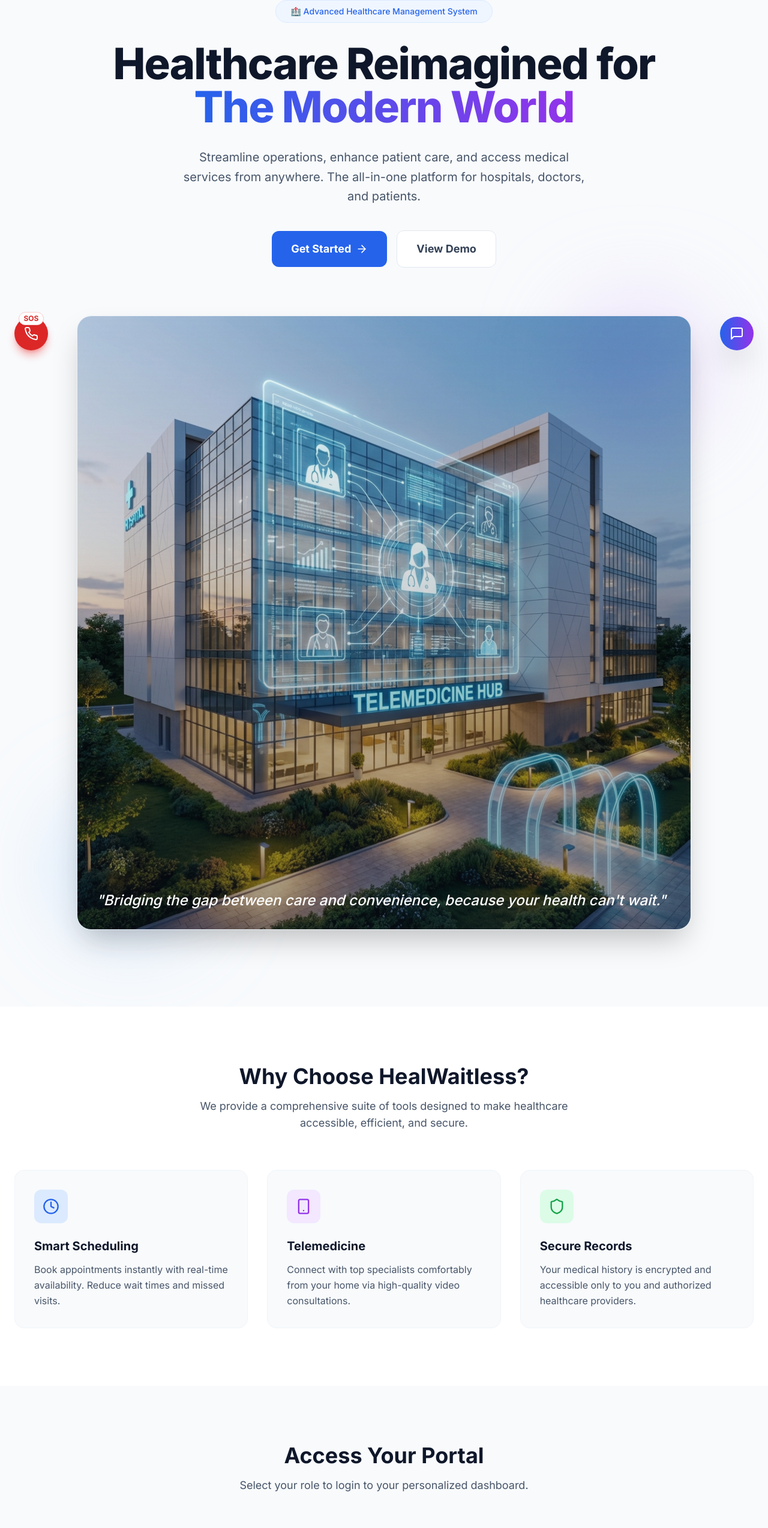
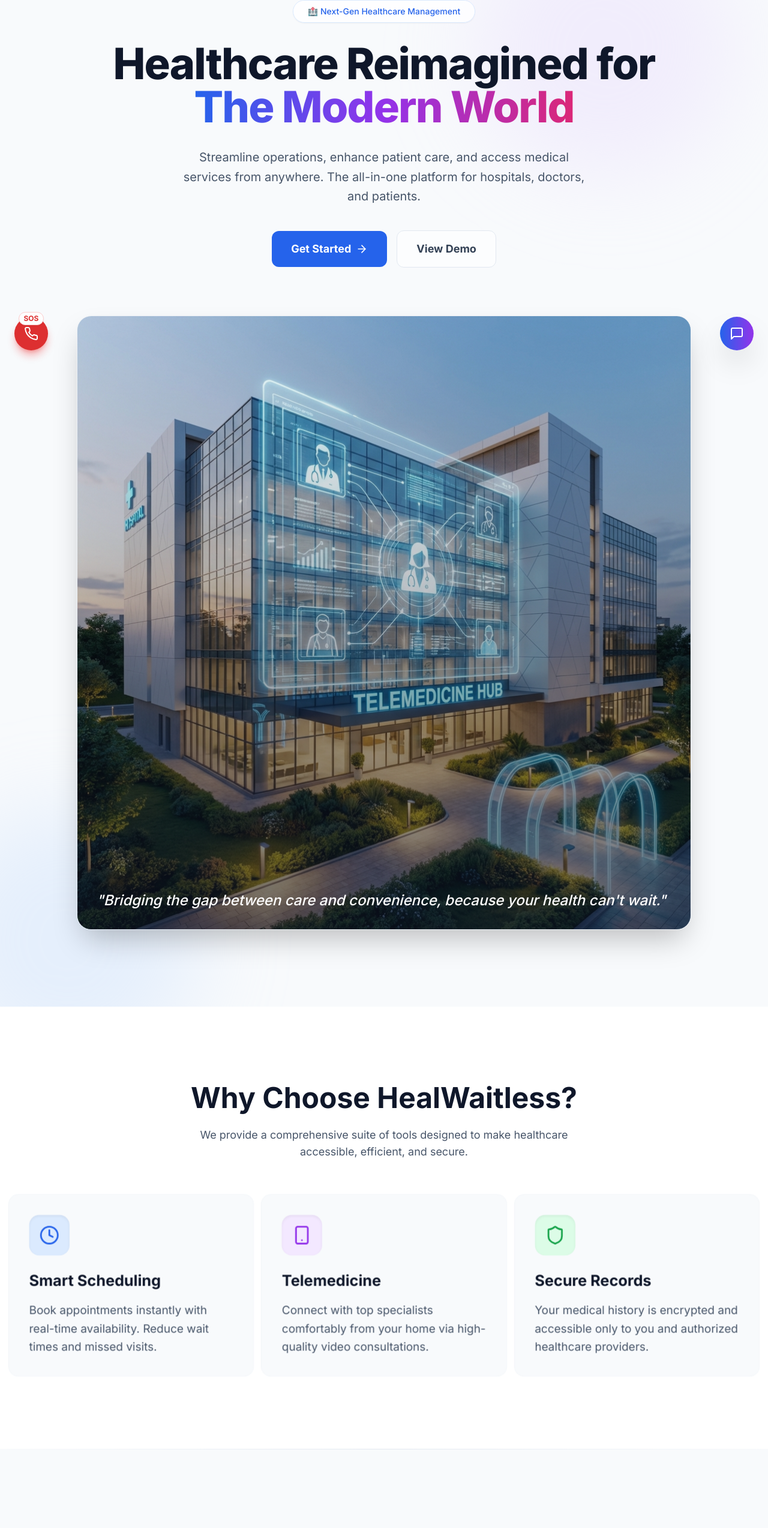
Before and after one commit to nikhild-10/hosptail-mangment-, a Next.js app in the folder client/: page / in a window 1280 px wide. Shown: the part 192-2739 px from the top of the page at 60% size. Built offline with nearby package versions, Linux system fonts and the light colour scheme.

Commit message:
Visual Overhaul: 3D Animations & Scroll Effects

```diff
--- a/client/src/app/page.tsx
+++ b/client/src/app/page.tsx
@@ -1,26 +1,61 @@
+'use client';
+
 import Link from 'next/link';
 import Image from 'next/image';
+import { useRef } from 'react';
 import { getImagePath } from '@/lib/utils';
 import { Navbar } from '@/components/Navbar';
+import { ThreeDCard } from '@/components/ui/ThreeDCard';
 import { ArrowRight, Clock, Shield, Smartphone } from 'lucide-react';
+import { motion, useScroll, useTransform } from 'framer-motion';
 
 export default function Home() {
+    const targetRef = useRef<HTMLDivElement>(null);
+    const { scrollYProgress } = useScroll({
+        target: targetRef,
+        offset: ["start start", "end start"]
+    });
+
+    const opacity = useTransform(scrollYProgress, [0, 0.5], [1, 0]);
+    const scale = useTransform(scrollYProgress, [0, 0.5], [1, 0.8]);
+    const y = useTransform(scrollYProgress, [0, 0.5], [0, 100]);
+
     return (
-        <main className="min-h-screen bg-slate-50">
+        <main className="min-h-screen bg-slate-50 overflow-x-hidden">
             <Navbar />
 
             {/* Hero Section */}
-            <section className="relative pt-32 pb-20 lg:pt-48 lg:pb-32 overflow-hidden">
+            <section ref={targetRef} className="relative pt-32 pb-20 lg:pt-48 lg:pb-32 overflow-hidden min-h-screen flex items-center">
                 <div className="absolute inset-0 bg-gradient-to-br from-blue-50 via-white to-purple-50 -z-10" />
-                <div className="container mx-auto px-6 text-center">
 
-                    <div className="animate-fade-in-up opacity-0" style={{ animationDelay: '0.1s' }}>
-                        <span className="inline-block py-2 px-6 rounded-full bg-blue-50 border border-blue-100 text-blue-600 font-medium text-sm mb-8 hover:shadow-md transition-shadow cursor-default">
-                            🏥 Advanced Healthcare Management System
-                        </span>
+                {/* Animated Background Blobs */}
+                <motion.div
+                    animate={{ rotate: 360, scale: [1, 1.2, 1] }}
+                    transition={{ duration: 20, repeat: Infinity, ease: "linear" }}
+                    className="absolute top-20 right-20 w-96 h-96 bg-purple-200/30 rounded-full mix-blend-multiply filter blur-3xl"
+                />
+                <motion.div
+                    animate={{ rotate: -360, scale: [1, 1.3, 1] }}
+                    transition={{ duration: 25, repeat: Infinity, ease: "linear" }}
+                    className="absolute -bottom-20 -left-20 w-96 h-96 bg-blue-200/30 rounded-full mix-blend-multiply filter blur-3xl"
+                />
+
+                <div className="container mx-auto px-6 text-center relative z-10">
+                    <motion.div
+                        style={{ opacity, scale, y }}
+                        initial={{ opacity: 0, y: 30 }}
+                        animate={{ opacity: 1, y: 0 }}
+                        transition={{ duration: 0.8 }}
+                    >
+                        <motion.span
+                            whileHover={{ scale: 1.05 }}
+                            className="inline-block py-2 px-6 rounded-full bg-white/80 backdrop-blur-sm border border-blue-100 text-blue-600 font-medium text-sm mb-8 shadow-sm hover:shadow-md transition-all cursor-default"
+                        >
+                            🏥 Next-Gen Healthcare Management
+                        </motion.span>
                         <h1 className="text-5xl lg:text-7xl font-extrabold text-slate-900 tracking-tight mb-8 leading-tight">
                             Healthcare Reimagined for <br />
-                            <span className="text-transparent bg-clip-text bg-gradient-to-r from-blue-600 to-purple-600">
+                            <span className="text-transparent bg-clip-text bg-gradient-to-r from-blue-600 via-purple-600 to-pink-600 animate-gradient-x">
                                 The Modern World
                             </span>
                         </h1>
@@ -28,26 +63,46 @@
                             Streamline operations, enhance patient care, and access medical services from anywhere.
                             The all-in-one platform for hospitals, doctors, and patients.
                         </p>
-                    </div>
+                    </motion.div>
 
-                    <div className="flex flex-col sm:flex-row items-center justify-center gap-4 animate-fade-in-up opacity-0" style={{ animationDelay: '0.3s' }}>
-                        <a href="#portals" className="px-8 py-4 bg-blue-600 text-white rounded-xl font-bold text-lg hover:bg-blue-700 hover:shadow-xl hover:shadow-blue-200 transition-all transform hover:-translate-y-1 flex items-center gap-2">
+                    <motion.div
+                        initial={{ opacity: 0, y: 20 }}
+                        animate={{ opacity: 1, y: 0 }}
+                        transition={{ delay: 0.3, duration: 0.8 }}
+                        className="flex flex-col sm:flex-row items-center justify-center gap-4"
+                    >
+                        <motion.a
+                            whileHover={{ scale: 1.05 }}
+                            whileTap={{ scale: 0.95 }}
+                            href="#portals"
+                            className="px-8 py-4 bg-blue-600 text-white rounded-xl font-bold text-lg hover:bg-blue-700 hover:shadow-xl hover:shadow-blue-200/50 transition-all flex items-center gap-2"
+                        >
                             Get Started <ArrowRight size={20} />
-                        </a>
-                        <a href="#demos" className="px-8 py-4 bg-white text-slate-700 border border-slate-200 rounded-xl font-bold text-lg hover:bg-slate-50 hover:border-slate-300 transition-all">
+                        </motion.a>
+                        <motion.a
+                            whileHover={{ scale: 1.05 }}
+                            whileTap={{ scale: 0.95 }}
+                            href="#demos"
+                            className="px-8 py-4 bg-white/50 backdrop-blur-sm text-slate-700 border border-slate-200 rounded-xl font-bold text-lg hover:bg-white hover:border-slate-300 transition-all"
+                        >
                             View Demo
-                        </a>
-                    </div>
+                        </motion.a>
+                    </motion.div>
 
-                    <div className="mt-20 relative max-w-5xl mx-auto animate-fade-in-up opacity-0" style={{ animationDelay: '0.5s' }}>
-                        <div className="relative rounded-3xl overflow-hidden shadow-2xl border border-slate-200/50 group">
-                            <div className="absolute inset-0 bg-gradient-to-t from-slate-900/40 to-transparent z-10" />
+                    <motion.div
+                        initial={{ opacity: 0, y: 50, rotateX: 10 }}
+                        animate={{ opacity: 1, y: 0, rotateX: 0 }}
+                        transition={{ delay: 0.5, duration: 1, type: "spring" }}
+                        className="mt-20 relative max-w-5xl mx-auto perspective-1000"
+                    >
+                        <div className="relative rounded-3xl overflow-hidden shadow-2xl border border-slate-200/50 group transform transition-transform hover:scale-[1.02] duration-500">
+                            <div className="absolute inset-0 bg-gradient-to-t from-slate-900/60 to-transparent z-10" />
                             <Image
                                 src={getImagePath("/hero.png")}
                                 alt="Dashboard Preview"
                                 width={1200}
                                 height={600}
-                                className="w-full h-auto object-cover transform transition-transform duration-700 group-hover:scale-105"
+                                className="w-full h-auto object-cover"
                                 priority
                             />
                             <div className="absolute bottom-8 left-8 right-8 z-20 text-left">
@@ -56,22 +111,24 @@
                                 </blockquote>
                             </div>
                         </div>
-                        {/* Decorative background blobs */}
-                        <div className="absolute -top-10 -right-10 w-64 h-64 bg-purple-300 rounded-full mix-blend-multiply filter blur-3xl opacity-30 animate-float" />
-                        <div className="absolute -bottom-10 -left-10 w-64 h-64 bg-blue-300 rounded-full mix-blend-multiply filter blur-3xl opacity-30 animate-float" style={{ animationDelay: '2s' }} />
-                    </div>
+                    </motion.div>
                 </div>
             </section>
 
             {/* Features Section */}
-            <section id="features" className="py-24 bg-white">
+            <section id="features" className="py-32 bg-white relative z-20">
                 <div className="container mx-auto px-6">
-                    <div className="text-center mb-16">
-                        <h2 className="text-3xl lg:text-4xl font-bold text-slate-900 mb-4">Why Choose HealWaitless?</h2>
+                    <motion.div
+                        initial={{ opacity: 0, y: 20 }}
+                        whileInView={{ opacity: 1, y: 0 }}
+                        viewport={{ once: true }}
+                        className="text-center mb-16"
+                    >
+                        <h2 className="text-4xl lg:text-5xl font-bold text-slate-900 mb-6">Why Choose HealWaitless?</h2>
                         <p className="text-lg text-slate-600 max-w-2xl mx-auto">
                             We provide a comprehensive suite of tools designed to make healthcare accessible, efficient, and secure.
                         </p>
-                    </div>
+                    </motion.div>
 
                     <div className="grid md:grid-cols-3 gap-8">
                         {[
@@ -94,70 +151,85 @@
                                 color: "green"
                             }
                         ].map((feature, idx) => (
-                            <div key={idx} className="p-8 rounded-2xl bg-slate-50 border border-slate-100 hover:shadow-xl hover:shadow-slate-200/50 hover:bg-white transition-all group cursor-default">
-                                <div className={`w-14 h-14 rounded-xl bg-${feature.color}-100 text-${feature.color}-600 flex items-center justify-center mb-6 group-hover:scale-110 transition-transform`}>
-                                    <feature.icon size={28} />
+                            <ThreeDCard key={idx} className="h-full">
+                                <div className="p-8 h-full rounded-2xl bg-slate-50 border border-slate-100/50 hover:bg-white transition-colors">
+                                    <div className={`w-16 h-16 rounded-2xl bg-${feature.color}-100 text-${feature.color}-600 flex items-center justify-center mb-6 shadow-inner`}>
+                                        <feature.icon size={32} />
                                     </div>
-                                <h3 className="text-xl font-bold text-slate-900 mb-3">{feature.title}</h3>
-                                <p className="text-slate-600 leading-relaxed">
+                                    <h3 className="text-2xl font-bold text-slate-900 mb-4">{feature.title}</h3>
+                                    <p className="text-slate-600 leading-relaxed text-lg">
                                         {feature.desc}
                                     </p>
                                 </div>
+                            </ThreeDCard>
                         ))}
                     </div>
                 </div>
             </section>
 
             {/* Portals Section */}
-            <section id="portals" className="py-24 bg-slate-50">
+            <section id="portals" className="py-32 bg-slate-50 relative z-20 overflow-hidden">
+                <div className="absolute top-0 inset-x-0 h-px bg-gradient-to-r from-transparent via-slate-200 to-transparent" />
+
                 <div className="container mx-auto px-6">
-                    <div className="text-center mb-16">
-                        <h2 className="text-3xl lg:text-4xl font-bold text-slate-900 mb-4">Access Your Portal</h2>
+                    <motion.div
+                        initial={{ opacity: 0, y: 20 }}
+                        whileInView={{ opacity: 1, y: 0 }}
+                        viewport={{ once: true }}
+                        className="text-center mb-20"
+                    >
+                        <h2 className="text-4xl lg:text-5xl font-bold text-slate-900 mb-4">Access Your Portal</h2>
                         <p className="text-lg text-slate-600">Select your role to login to your personalized dashboard.</p>
+                    </motion.div>
+
+                    <div className="grid md:grid-cols-3 gap-8 max-w-6xl mx-auto">
+                        <ThreeDCard>
+                            <Link href="/portal/patient/login" className="block group relative overflow-hidden rounded-3xl bg-white p-8 shadow-lg hover:shadow-2xl transition-all border border-slate-200 h-full">
+                                <div className="absolute inset-0 bg-gradient-to-br from-blue-500/10 to-transparent opacity-0 group-hover:opacity-100 transition-opacity duration-500" />
+                                <div className="relative z-10 flex flex-col items-center">
+                                    <div className="w-32 h-32 mb-8 relative drop-shadow-xl">
+                                        <Image src={getImagePath("/patient.png")} alt="Patient" fill className="object-contain" />
                                     </div>
-
-                    <div className="grid md:grid-cols-3 gap-8 max-w-5xl mx-auto">
-                        <Link href="/portal/patient/login" className="group relative overflow-hidden rounded-2xl bg-white p-8 shadow-sm hover:shadow-2xl transition-all border border-slate-200 hover:border-blue-500/50 text-center">
-                            <div className="absolute inset-0 bg-gradient-to-br from-blue-500/5 to-transparent opacity-0 group-hover:opacity-100 transition-opacity" />
-                            <div className="relative z-10">
-                                <div className="w-24 h-24 mx-auto mb-6 relative">
-                                    <Image src={getImagePath("/patient.png")} alt="Patient" fill className="object-contain group-hover:scale-110 transition-transform duration-500" />
-                                </div>
-                                <h3 className="text-2xl font-bold text-slate-900 mb-2">Patient</h3>
-                                <p className="text-slate-500 mb-6">Book appointments & view records</p>
-                                <span className="inline-flex items-center text-blue-600 font-semibold group-hover:gap-2 transition-all">
-                                    Login Now <ArrowRight size={16} className="ml-1" />
+                                    <h3 className="text-3xl font-bold text-slate-900 mb-3">Patient</h3>
+                                    <p className="text-slate-500 mb-8 text-center text-lg">Book appointments & view records</p>
+                                    <span className="inline-flex items-center px-6 py-3 rounded-full bg-blue-50 text-blue-600 font-bold group-hover:bg-blue-600 group-hover:text-white transition-all">
+                                        Login Now <ArrowRight size={18} className="ml-2 group-hover:translate-x-1 transition-transform" />
                                     </span>
                                 </div>
                             </Link>
+                        </ThreeDCard>
 
-                        <Link href="/portal/doctor/login" className="group relative overflow-hidden rounded-2xl bg-white p-8 shadow-sm hover:shadow-2xl transition-all border border-slate-200 hover:border-purple-500/50 text-center">
-                            <div className="absolute inset-0 bg-gradient-to-br from-purple-500/5 to-transparent opacity-0 group-hover:opacity-100 transition-opacity" />
-                            <div className="relative z-10">
-                                <div className="w-24 h-24 mx-auto mb-6 relative">
-                                    <Image src={getImagePath("/doctor.png")} alt="Doctor" fill className="object-contain group-hover:scale-110 transition-transform duration-500" />
+                        <ThreeDCard>
+                            <Link href="/portal/doctor/login" className="block group relative overflow-hidden rounded-3xl bg-white p-8 shadow-lg hover:shadow-2xl transition-all border border-slate-200 h-full">
+                                <div className="absolute inset-0 bg-gradient-to-br from-purple-500/10 to-transparent opacity-0 group-hover:opacity-100 transition-opacity duration-500" />
+                                <div className="relative z-10 flex flex-col items-center">
+                                    <div className="w-32 h-32 mb-8 relative drop-shadow-xl">
+                                        <Image src={getImagePath("/doctor.png")} alt="Doctor" fill className="object-contain" />
                                     </div>
-                                <h3 className="text-2xl font-bold text-slate-900 mb-2">Doctor</h3>
-                                <p className="text-slate-500 mb-6">Manage patients & consultations</p>
-                                <span className="inline-flex items-center text-purple-600 font-semibold group-hover:gap-2 transition-all">
-                                    Login Now <ArrowRight size={16} className="ml-1" />
+                                    <h3 className="text-3xl font-bold text-slate-900 mb-3">Doctor</h3>
+                                    <p className="text-slate-500 mb-8 text-center text-lg">Manage patients & consultations</p>
+                                    <span className="inline-flex items-center px-6 py-3 rounded-full bg-purple-50 text-purple-600 font-bold group-hover:bg-purple-600 group-hover:text-white transition-all">
+                                        Login Now <ArrowRight size={18} className="ml-2 group-hover:translate-x-1 transition-transform" />
                                     </span>
                                 </div>
                             </Link>
+                        </ThreeDCard>
 
-                        <Link href="/portal/admin/login" className="group relative overflow-hidden rounded-2xl bg-white p-8 shadow-sm hover:shadow-2xl transition-all border border-slate-200 hover:border-slate-800/50 text-center">
-                            <div className="absolute inset-0 bg-gradient-to-br from-slate-800/5 to-transparent opacity-0 group-hover:opacity-100 transition-opacity" />
-                            <div className="relative z-10">
-                                <div className="w-24 h-24 mx-auto mb-6 relative">
-                                    <Image src={getImagePath("/admin.png")} alt="Admin" fill className="object-contain group-hover:scale-110 transition-transform duration-500" />
+                        <ThreeDCard>
+                            <Link href="/portal/admin/login" className="block group relative overflow-hidden rounded-3xl bg-white p-8 shadow-lg hover:shadow-2xl transition-all border border-slate-200 h-full">
+                                <div className="absolute inset-0 bg-gradient-to-br from-slate-800/10 to-transparent opacity-0 group-hover:opacity-100 transition-opacity duration-500" />
+                                <div className="relative z-10 flex flex-col items-center">
+                                    <div className="w-32 h-32 mb-8 relative drop-shadow-xl">
+                                        <Image src={getImagePath("/admin.png")} alt="Admin" fill className="object-contain" />
                                     </div>
-                                <h3 className="text-2xl font-bold text-slate-900 mb-2">Admin</h3>
-                                <p className="text-slate-500 mb-6">System controls & analytics</p>
-                                <span className="inline-flex items-center text-slate-700 font-semibold group-hover:gap-2 transition-all">
-                                    Login Now <ArrowRight size={16} className="ml-1" />
+                                    <h3 className="text-3xl font-bold text-slate-900 mb-3">Admin</h3>
+                                    <p className="text-slate-500 mb-8 text-center text-lg">System controls & analytics</p>
+                                    <span className="inline-flex items-center px-6 py-3 rounded-full bg-slate-100 text-slate-900 font-bold group-hover:bg-slate-900 group-hover:text-white transition-all">
+                                        Login Now <ArrowRight size={18} className="ml-2 group-hover:translate-x-1 transition-transform" />
                                     </span>
                                 </div>
                             </Link>
+                        </ThreeDCard>
                     </div>
                 </div>
             </section>
--- /dev/null
+++ b/client/src/components/ui/ThreeDCard.tsx
@@ -0,0 +1,69 @@
+'use client';
+
+import React, { useRef, useState } from 'react';
+import { motion } from 'framer-motion';
+
+interface ThreeDCardProps {
+    children: React.ReactNode;
+    className?: string;
+    depth?: number;
+}
+
+export const ThreeDCard: React.FC<ThreeDCardProps> = ({ children, className = '', depth = 20 }) => {
+    const ref = useRef<HTMLDivElement>(null);
+    const [rotateX, setRotateX] = useState(0);
+    const [rotateY, setRotateY] = useState(0);
+
+    const handleMouseMove = (e: React.MouseEvent<HTMLDivElement>) => {
+        if (!ref.current) return;
+
+        const rect = ref.current.getBoundingClientRect();
+        const width = rect.width;
+        const height = rect.height;
+
+        const mouseX = e.clientX - rect.left;
+        const mouseY = e.clientY - rect.top;
+
+        const xPct = mouseX / width - 0.5;
+        const yPct = mouseY / height - 0.5;
+
+        setRotateX(yPct * -depth);
+        setRotateY(xPct * depth);
+    };
+
+    const handleMouseLeave = () => {
+        setRotateX(0);
+        setRotateY(0);
+    };
+
+    return (
+        <motion.div
+            ref={ref}
+            className={`perspective-1000 ${className}`}
+            onMouseMove={handleMouseMove}
+            onMouseLeave={handleMouseLeave}
+            style={{
+                transformStyle: 'preserve-3d',
+            }}
+            animate={{
+                rotateX,
+                rotateY,
+            }}
+            transition={{
+                type: 'spring',
+                stiffness: 150,
+                damping: 15,
+                mass: 0.1
+            }}
+        >
+            <div
+                style={{
+                    transform: 'translateZ(50px)',
+                    transformStyle: 'preserve-3d',
+                }}
+            >
+                {children}
+            </div>
+        </motion.div>
+    );
+};
```
Also changed, not shown: 1 other file (tests, documents, lock files or other folders). Lines whose indentation alone changed are shown as unchanged.
